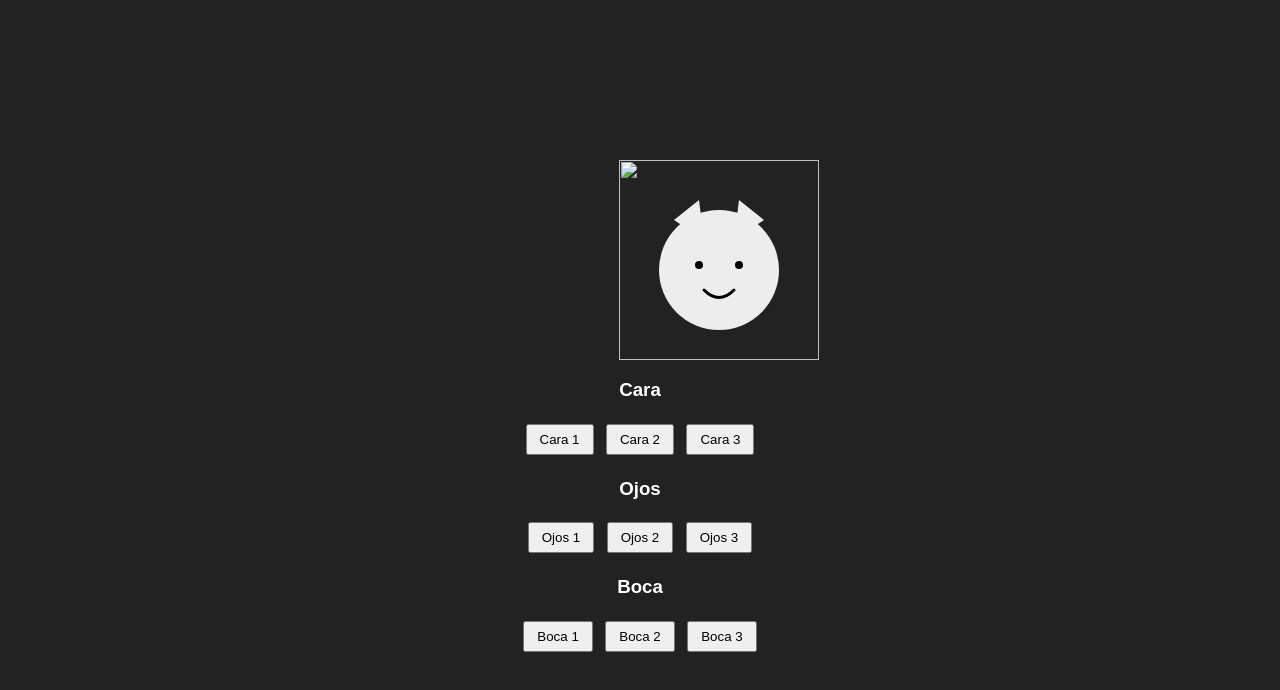
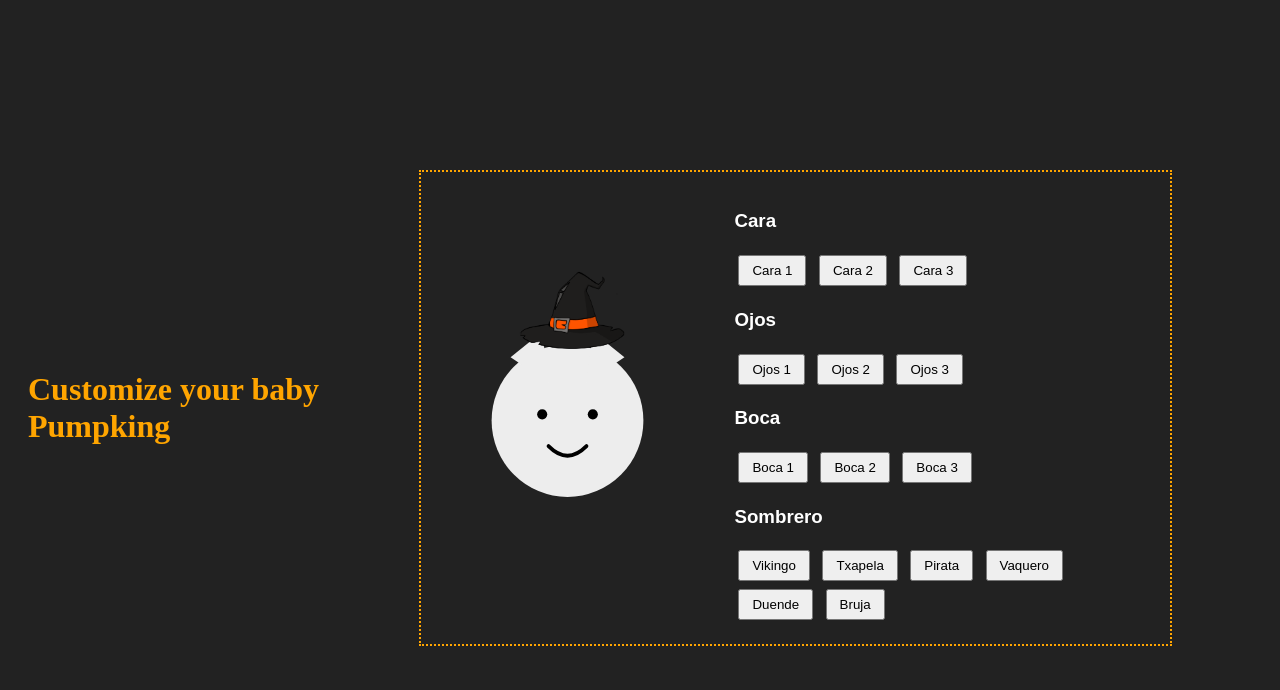
Before and after one commit to fernando-delrio/Generador-perfil-condicional-DOM, a plain HTML site: page index.html in a window 1280 px wide. Drawn offline with Linux system fonts and the light colour scheme; a web font is replaced by a local one.

Commit message:
Sombreros y estilos

```diff
--- a/app.js
+++ b/app.js
@@ -13,8 +13,9 @@ const cambiarOjos = (v) => {
 
 const cambiarBoca = (v) => {
   boca.src = `./imagenes/boca/${v}.svg`;
+  ;
 };
 
 const cambiarSombrero = (v) => {
-  sombrero.src = `./imagenes/sombrero/${v}.svg`;
+  sombrero.src = `./imagenes/sombreros/${v}.PNG`;
 };
--- a/index.html
+++ b/index.html
@@ -4,14 +4,22 @@
   <meta charset="UTF-8">
   <title>Avatar Builder</title>
   <link rel="stylesheet" href="style.css">
+  <link rel="preconnect" href="https://fonts.googleapis.com">
+<link rel="preconnect" href="https://fonts.gstatic.com" crossorigin>
+<link href="https://fonts.googleapis.com/css2?family=Alumni+Sans+Pinstripe:ital@0;1&family=BBH+Sans+Bartle&family=Barrio&family=Borel&family=Delius+Swash+Caps&family=Eater&family=Fascinate+Inline&family=Honk&family=Major+Mono+Display&family=Manrope:wght@200..800&family=Michroma&family=Miltonian+Tattoo&family=Rubik+Bubbles&family=Yarndings+20&display=swap" rel="stylesheet">
 </head>
 <body>
+
+<div class="header">
+    <h1 >Customize your baby Pumpking</h1>
+</div>
+
 
 <div class="avatar-container">
 
   <!-- CONTENEDOR DEL AVATAR -->
   <div class="avatar">
-    <img id="sombrero" class="layer" src="./imagenes/sombrero/descarga (12).svg">
+    <img id="sombrero" class="layer" src="./imagenes/sombreros/witch-hat.PNG">
     <img id="cara" class="layer" src="./imagenes/cara/descarga (1).svg">
     <img id="ojos" class="layer" src="./imagenes/ojos/descarga (6).svg">
     <img id="boca" class="layer" src="./imagenes/boca/descarga (9).svg">
@@ -36,6 +44,14 @@
     <button onclick="cambiarBoca('descarga (11)')">Boca 3</button>
 
 
+     <h3>Sombrero</h3>
+    <button onclick="cambiarSombrero('viking-hat')"> Vikingo </button>
+    <button onclick="cambiarSombrero('txapela-hat')">Txapela</button>
+    <button onclick="cambiarSombrero('pirate-hat')">Pirata</button>
+    <button onclick="cambiarSombrero('cowboy-hat')">Vaquero</button>
+    <button onclick="cambiarSombrero('duende-hat')">Duende </button>
+    <button onclick="cambiarSombrero('witch-hat')">Bruja</button>
+
   </div>
 
 </div>
--- a/style.css
+++ b/style.css
@@ -8,14 +8,27 @@ body{
   font-family:sans-serif;
 }
 
+
+
 .avatar-container{
-  text-align:center;
+  align-items:center;
+  display: flex;
+  justify-content: center;
+  gap: 40px;
+  padding: 20px;
+  border: dotted 2px orange;
+  margin-right: 100px;
+
+
 }
-
+button{
+  align-items: center;
+}
 .avatar{
   position:relative;
-  width:200px;
-  height:200px;
+  width:300px;
+  height:300px;
+  z-index: 1;
 }
 
 .layer{
@@ -30,3 +43,23 @@ body{
   padding:6px 12px;
   cursor:pointer;
 }
+
+.sombrero{
+  position:absolute;
+  margin-top:4px;
+
+}
+
+#sombrero{
+  size: xx-large;
+  position:absolute;
+  z-index: 5;
+  margin-top: 5px;
+
+}
+
+h1{
+   font-family: "Eater";
+   color: orange;
+   margin: 20px;
+}
```
Also changed, not shown: imagenes/sombreros/cowboy-hat.PNG (added), imagenes/sombreros/duende-hat.PNG (added), imagenes/sombreros/pirate-hat.PNG (added), imagenes/sombreros/txapela-hat.PNG (added), imagenes/sombreros/viking-hat.PNG (added), imagenes/sombreros/witch-hat.PNG (added).
